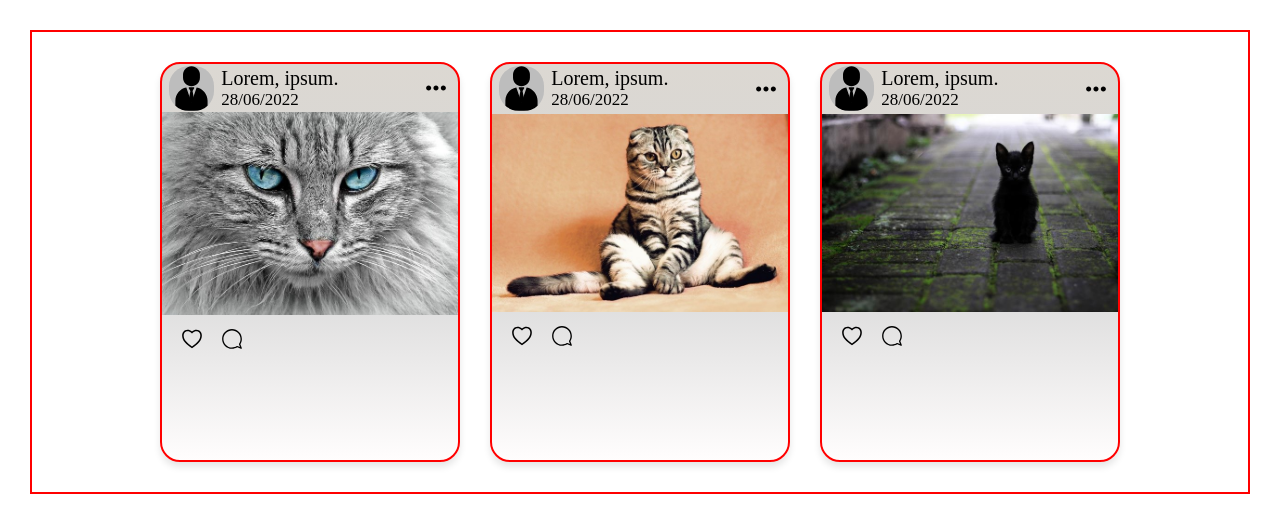
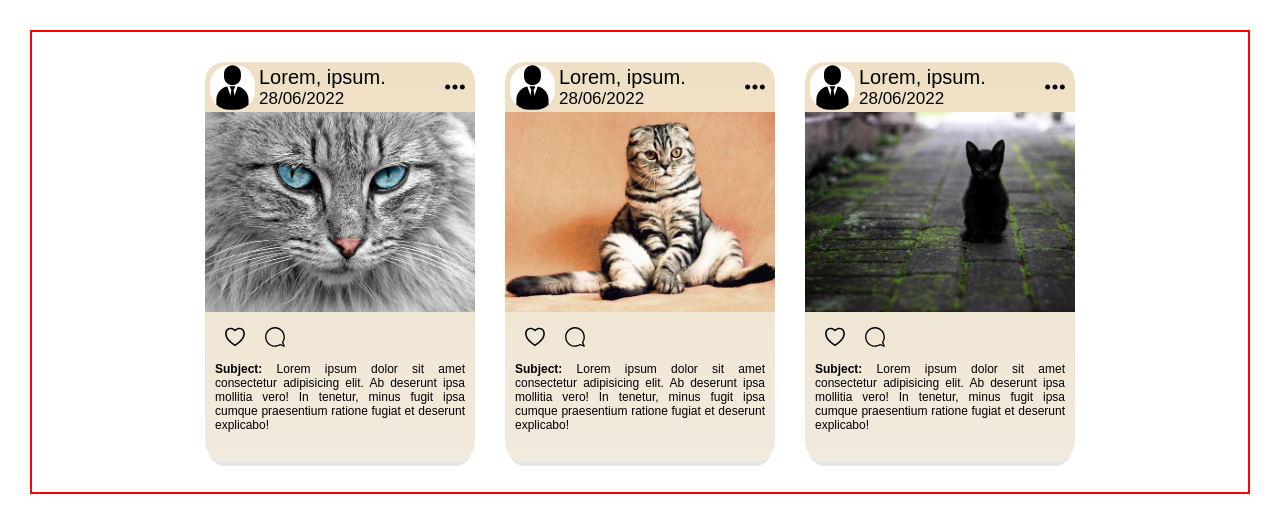
Before and after one commit to aiman99aleryany/media-queries, a plain HTML site: page index.html in a window 1280 px wide. Drawn offline with Linux system fonts and the light colour scheme.

Commit message:
cards design implemented

```diff
--- a/index.html
+++ b/index.html
@@ -11,7 +11,7 @@
     <main>
       <div class="cards-container card-border">
 
-        <div class="card-outfit card-border card-content-grid">
+        <div class="card-outfit card-content-grid">
 
           <div class="card-content-grid-row1">
 
@@ -47,9 +47,18 @@
             <img class="card-content-grid-row3--comment--img" src="./img/comment.svg" alt="comment button">
           </div>
 
+          <div class="card-content-grid-row4">
+            <p>
+              <strong>
+                Subject:
+              </strong>
+              Lorem ipsum dolor sit amet consectetur adipisicing elit. Ab deserunt ipsa mollitia vero! In tenetur, minus fugit ipsa cumque praesentium ratione fugiat et deserunt explicabo!
+            </p>
+          </div>
+
         </div>
 
-        <div class="card-outfit card-border card-content-grid">
+        <div class="card-outfit card-content-grid">
 
           <div class="card-content-grid-row1">
 
@@ -85,9 +94,18 @@
             <img class="card-content-grid-row3--comment--img" src="./img/comment.svg" alt="comment button">
           </div>
 
+          <div class="card-content-grid-row4">
+            <p>
+              <strong>
+                Subject:
+              </strong>
+              Lorem ipsum dolor sit amet consectetur adipisicing elit. Ab deserunt ipsa mollitia vero! In tenetur, minus fugit ipsa cumque praesentium ratione fugiat et deserunt explicabo!
+            </p>
+          </div>
+
         </div>
 
-        <div class="card-outfit card-border card-content-grid">
+        <div class="card-outfit card-content-grid">
 
           <div class="card-content-grid-row1">
 
@@ -123,6 +141,15 @@
             <img class="card-content-grid-row3--comment--img" src="./img/comment.svg" alt="comment button">
           </div>
 
+          <div class="card-content-grid-row4">
+            <p>
+              <strong>
+                Subject:
+              </strong>
+              Lorem ipsum dolor sit amet consectetur adipisicing elit. Ab deserunt ipsa mollitia vero! In tenetur, minus fugit ipsa cumque praesentium ratione fugiat et deserunt explicabo!
+            </p>
+          </div>
+
         </div>
       </div>
     </main>
--- a/style/style.css
+++ b/style/style.css
@@ -1,5 +1,6 @@
 :root {
   font-size: 62.5%;
+  font-family: Arial, Helvetica, sans-serif;
   --regular-50-a: 5rem;
   --regular-45-a: 4.5rem;
   --regular-40-a: 4rem;
@@ -11,10 +12,10 @@
   --regular-10-a: 1rem;
   --regular-5-a: 0.5rem;
   --regular-1-a: 0.1rem;
-  --card-width: 30rem;
+  --card-width: 27rem;
   --card-height: 40rem;
   --card-shadow-transition: 0.5s;
-  --card-shadow-color: rgba(0, 0, 0, 0.1);
+  --card-shadow-color: rgba(0,0,0,0.1);
   --img-width: 80%;
   --testing-border: 2px solid red;
 }
@@ -44,12 +45,12 @@ img {
   width: var(--card-width);
   height: var(--card-height);
   border-radius: var(--regular-20-a);
-  box-shadow: 0px 5px 7px 0px var(--card-shadow-color);
+  box-shadow: 0px 7px 0px -3px var(--card-shadow-color);
   transition: var(--card-shadow-transition);
 }
 
 .card-outfit:hover {
-  box-shadow: 0px 0px 10px 5px var(--card-shadow-color);
+  box-shadow: 0px 4px 14px 0px var(--card-shadow-color);
   transition: var(--card-shadow-transition);
 }
 
@@ -61,7 +62,7 @@ img {
   display: grid;
   grid-template-columns: 1fr;
   grid-template-rows: 1fr 4fr 1fr 2fr;
-  background: linear-gradient(rgb(220, 216, 210),rgb(214, 214, 214), #fffdfd);
+  background: linear-gradient(rgb(239, 223, 196), rgb(241, 234, 221));
 
 }
 
@@ -89,7 +90,7 @@ img {
   width: var(--regular-45-a);
   height: var(--regular-45-a);
   border-radius: var(--regular-20-a);
-  background-color: rgb(189, 189, 189);
+  background-color: white;
 }
 
 .card-content-grid-row1--description {
@@ -143,7 +144,6 @@ img {
   grid-template-columns: repeat(4, var(--regular-20-a));
   grid-template-rows: 1fr;
   align-items: center;
-  column-gap: var();
 }
 
 .card-content-grid-row3--like--img {
@@ -152,13 +152,22 @@ img {
   height: var(--regular-20-a);
 }
 
+
 .card-content-grid-row3--comment--img {
   grid-column: 4;
   width: var(--regular-20-a);
   height: var(--regular-20-a);
 }
 
-.card-content-grid-row4
+.card-content-grid-row4 {
+  padding: 0 var(--regular-10-a);
+
+  font-size: 1.2rem;
+  display: flex;
+  justify-content: center;
+  align-items: flex-start;
+  text-align: justify;
+}
 
 @media (max-width: 375px) {
   /* .container {
```
